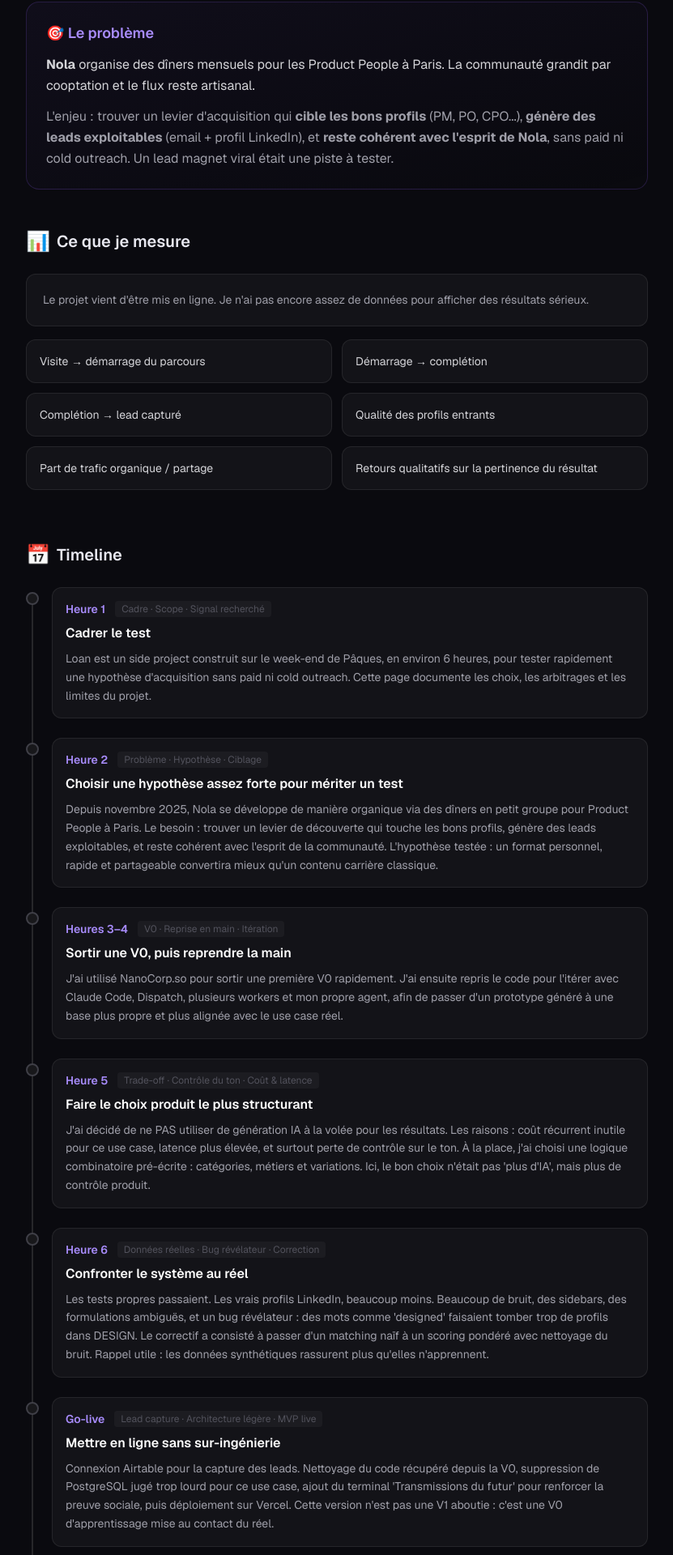
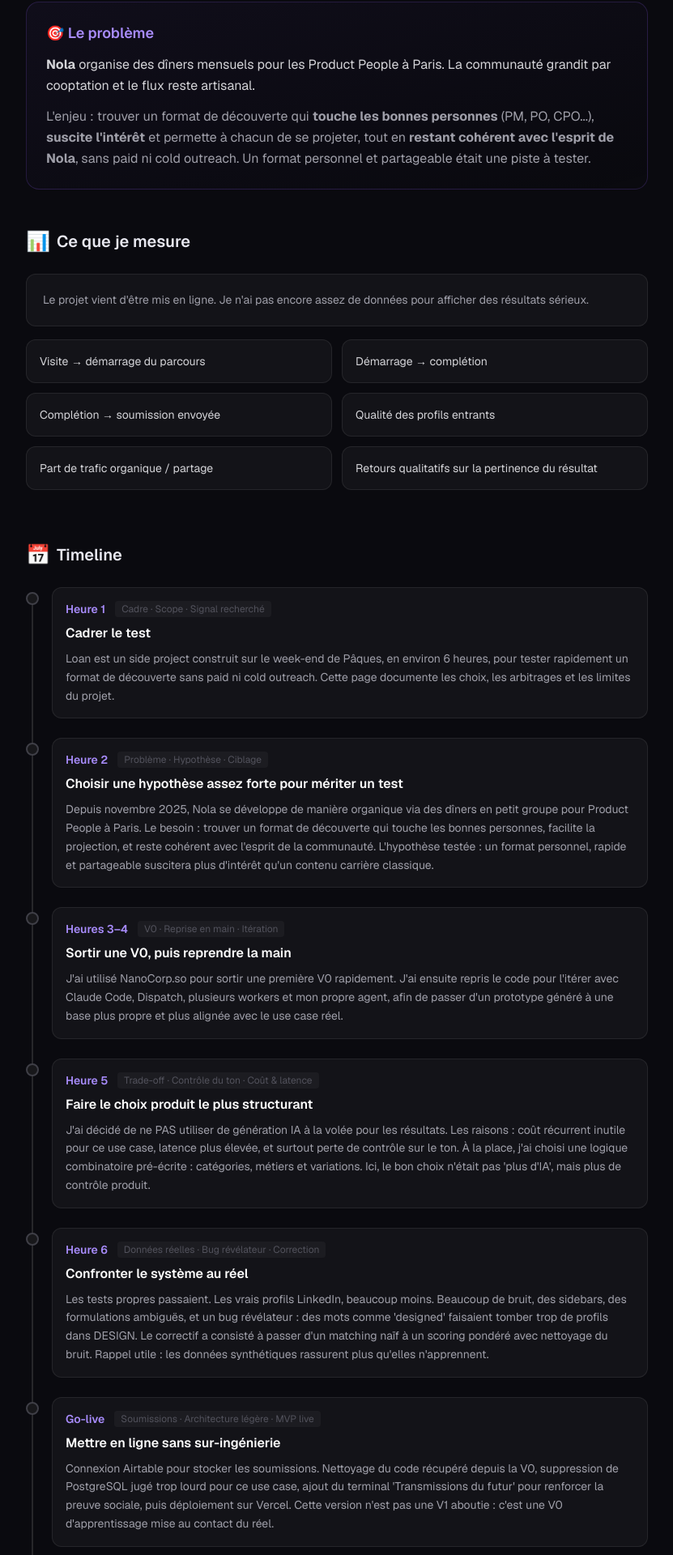
Before and after one commit to cheznola/loan, a Next.js app: page /making-of in a window 1280 px wide. Shown: the part 357-2277 px from the top of the page at 81% size, without its empty margins (224-1055 px from the left). Built offline with nearby package versions, Linux system fonts and the light colour scheme.

Commit message:
Update page.tsx

```diff
--- a/app/making-of/page.tsx
+++ b/app/making-of/page.tsx
@@ -11,14 +11,14 @@ const TIMELINE = [
     step: "Heure 1",
     title: "Cadrer le test",
     description:
-      "Loan est un side project construit sur le week-end de Pâques, en environ 6 heures, pour tester rapidement une hypothèse d'acquisition sans paid ni cold outreach. Cette page documente les choix, les arbitrages et les limites du projet.",
+      "Loan est un side project construit sur le week-end de Pâques, en environ 6 heures, pour tester rapidement un format de découverte sans paid ni cold outreach. Cette page documente les choix, les arbitrages et les limites du projet.",
     highlight: "Cadre · Scope · Signal recherché",
   },
   {
     step: "Heure 2",
     title: "Choisir une hypothèse assez forte pour mériter un test",
     description:
-      "Depuis novembre 2025, Nola se développe de manière organique via des dîners en petit groupe pour Product People à Paris. Le besoin : trouver un levier de découverte qui touche les bons profils, génère des leads exploitables, et reste cohérent avec l'esprit de la communauté. L'hypothèse testée : un format personnel, rapide et partageable convertira mieux qu'un contenu carrière classique.",
+      "Depuis novembre 2025, Nola se développe de manière organique via des dîners en petit groupe pour Product People à Paris. Le besoin : trouver un format de découverte qui touche les bonnes personnes, facilite la projection, et reste cohérent avec l'esprit de la communauté. L'hypothèse testée : un format personnel, rapide et partageable suscitera plus d'intérêt qu'un contenu carrière classique.",
     highlight: "Problème · Hypothèse · Ciblage",
   },
   {
@@ -46,8 +46,8 @@ const TIMELINE = [
     step: "Go-live",
     title: "Mettre en ligne sans sur-ingénierie",
     description:
-      "Connexion Airtable pour la capture des leads. Nettoyage du code récupéré depuis la V0, suppression de PostgreSQL jugé trop lourd pour ce use case, ajout du terminal 'Transmissions du futur' pour renforcer la preuve sociale, puis déploiement sur Vercel. Cette version n'est pas une V1 aboutie : c'est une V0 d'apprentissage mise au contact du réel.",
-    highlight: "Lead capture · Architecture légère · MVP live",
+      "Connexion Airtable pour stocker les soumissions. Nettoyage du code récupéré depuis la V0, suppression de PostgreSQL jugé trop lourd pour ce use case, ajout du terminal 'Transmissions du futur' pour renforcer la preuve sociale, puis déploiement sur Vercel. Cette version n'est pas une V1 aboutie : c'est une V0 d'apprentissage mise au contact du réel.",
+    highlight: "Soumissions · Architecture légère · MVP live",
   },
   {
     step: "Documentation",
@@ -66,7 +66,7 @@ const DECISIONS = [
   {
     title: "Cadrer volontairement le projet",
     description:
-      "Loan a été construit sur un temps très limité : un week-end de Pâques, environ 6 heures, avec du café, beaucoup de chocolat, et un scope volontairement borné. Le but n'était pas de maximiser ce que je pouvais construire, mais de tester vite une hypothèse d'acquisition sans dériver vers un side project infini.",
+      "Loan a été construit sur un temps très limité : un week-end de Pâques, environ 6 heures, avec du café, beaucoup de chocolat, et un scope volontairement borné. Le but n'était pas de maximiser ce que je pouvais construire, mais de tester vite un format de découverte sans dériver vers un side project infini.",
   },
   {
     title: "Reprendre la main après la V0",
@@ -87,7 +87,7 @@ const DECISIONS = [
 const METRICS = [
   "Visite → démarrage du parcours",
   "Démarrage → complétion",
-  "Complétion → lead capturé",
+  "Complétion → soumission envoyée",
   "Qualité des profils entrants",
   "Part de trafic organique / partage",
   "Retours qualitatifs sur la pertinence du résultat",
@@ -103,7 +103,7 @@ const STACK_SECTIONS = [
     items: [
       { label: "Framework", value: "Next.js 14 (App Router, Server Components)" },
       { label: "Déploiement", value: "Vercel (CI/CD depuis GitHub)" },
-      { label: "Lead capture", value: "Airtable" },
+      { label: "Stockage", value: "Airtable" },
     ],
   },
  {
@@ -179,7 +179,7 @@ export default function MakingOfPage() {
 
           <p className="text-zinc-500 mt-4 leading-relaxed">
             Loan est un side project construit sur le week-end de Pâques, en environ 6 heures,
-            avec un cadre volontairement contraint : tester rapidement une hypothèse d'acquisition
+            avec un cadre volontairement contraint : tester rapidement un format de découverte
             sans paid, sans cold outreach, et sans surconstruire. Ce document retrace les choix,
             les arbitrages, les limites, et la manière dont j'ai utilisé les outils IA pour accélérer
             l'exécution sans leur déléguer le jugement produit.
@@ -196,10 +196,10 @@ export default function MakingOfPage() {
             La communauté grandit par cooptation et le flux reste artisanal.
           </p>
           <p className="text-zinc-400 leading-relaxed">
-            L'enjeu : trouver un levier d'acquisition qui <strong>cible les bons profils</strong> (PM, PO, CPO...),
-            <strong> génère des leads exploitables</strong> (email + profil LinkedIn),
-            et <strong> reste cohérent avec l'esprit de Nola</strong>, sans paid ni cold outreach.
-            Un lead magnet viral était une piste à tester.
+            L'enjeu : trouver un format de découverte qui <strong>touche les bonnes personnes</strong> (PM, PO, CPO...),
+            <strong> suscite l'intérêt</strong> et permette à chacun de se projeter,
+            tout en <strong>restant cohérent avec l'esprit de Nola</strong>, sans paid ni cold outreach.
+            Un format personnel et partageable était une piste à tester.
           </p>
         </section>
 
```
